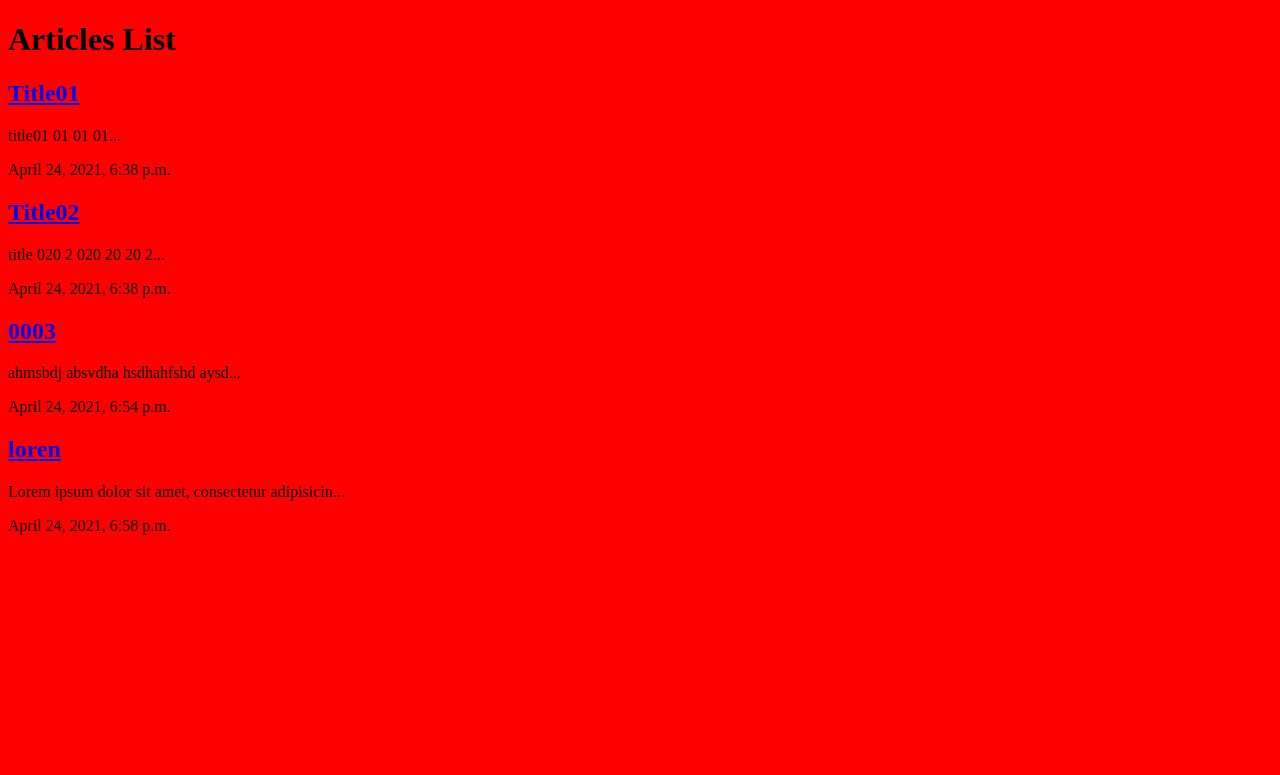
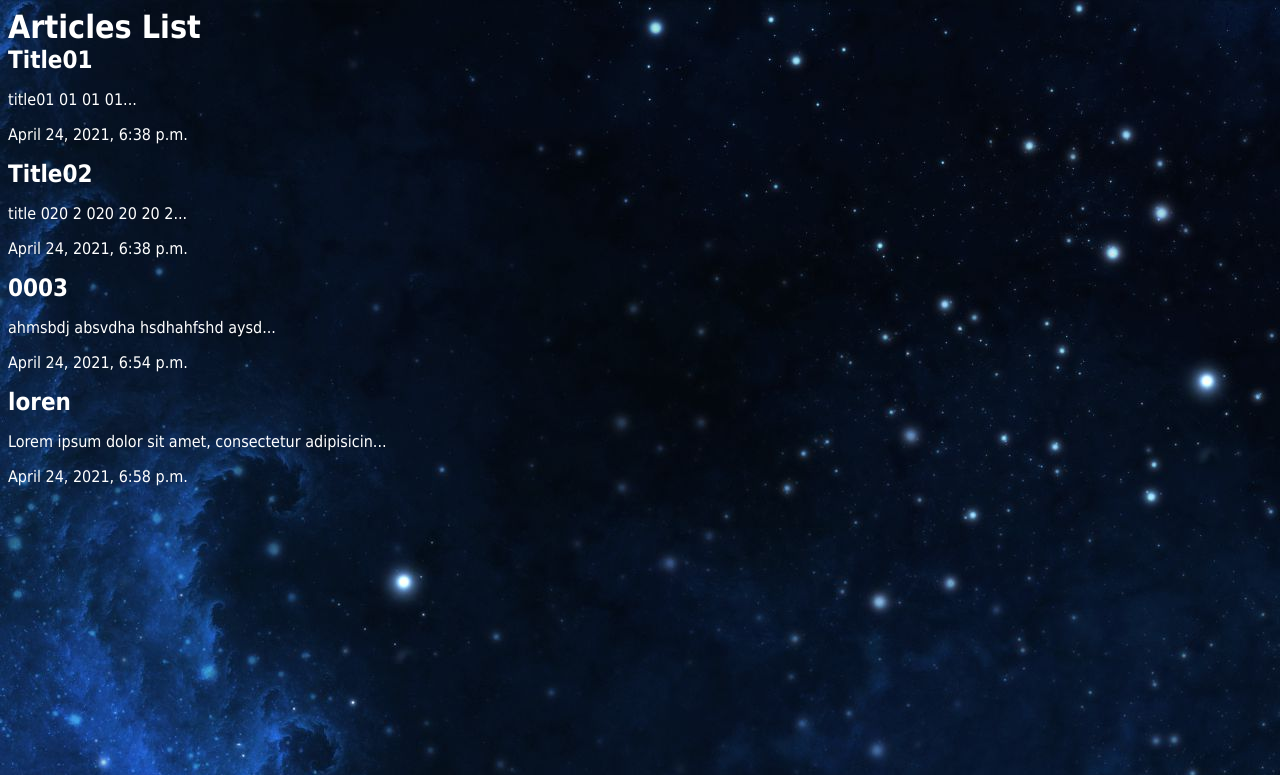
Before and after one commit to baratihd/mydjangoBlog, a Django app: page /articles/ in a window 1280 px wide. Shown: the top 775 px of the page. Run offline with Django 3.2, Linux system fonts and the light colour scheme; data comes from the database, SQL or seed files in the repository.

Commit message:
add new style

```diff
--- a/articles/templates/articles/articleslist.html
+++ b/articles/templates/articles/articleslist.html
@@ -7,11 +7,13 @@
     <link rel="stylesheet" href="{% static 'styles.css' %}">
   </head>
   <body>
+    <div class="container">
       <h1>Articles List</h1>
       {% for article in articles %}
           <h2><a href="#">{{article.title}}</a></h2>
           <p>{{article.snippet}}</p>
           <p>{{article.date}}</p>
       {% endfor%}
+    </div>
   </body>
 </html>
--- a/assets/styles.css
+++ b/assets/styles.css
@@ -1,3 +1,16 @@
 body{
-  background-color: red;
+  background-color: #0f121f;
+  background-image: url(/static/stars.jpg);
+  color: #ffffff
 }
+body *{
+  font-family: tahoma;
+}
+h1,h2,h3,h4{
+  font-width: normal;
+  margin: 0;
+}
+a, a:hover, a:visited{
+  color:#ffffff;
+  text-decoration: none;
+}
```
Also changed, not shown: assets/stars.jpg (added). Lines whose indentation alone changed are shown as unchanged.
